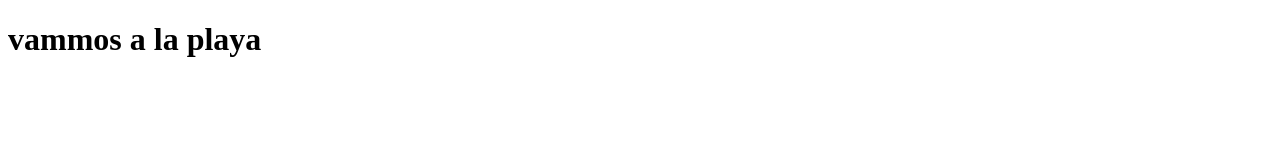
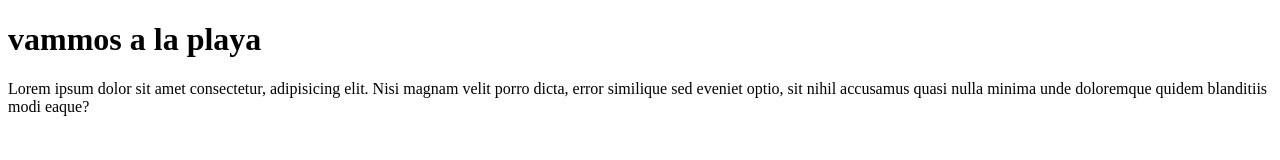
Before and after one commit to poutou89/Merge, a plain HTML site: page index.html in a window 1280 px wide. Drawn offline with Linux system fonts and the light colour scheme.

Commit message:
ajout main

```diff
--- a/index.html
+++ b/index.html
@@ -7,5 +7,8 @@
 </head>
 <body>
     <h1>vammos a la playa</h1>
+    <main>
+        <p>Lorem ipsum dolor sit amet consectetur, adipisicing elit. Nisi magnam velit porro dicta, error similique sed eveniet optio, sit nihil accusamus quasi nulla minima unde doloremque quidem blanditiis modi eaque?</p>
+    </main>
 </body>
 </html>
```
